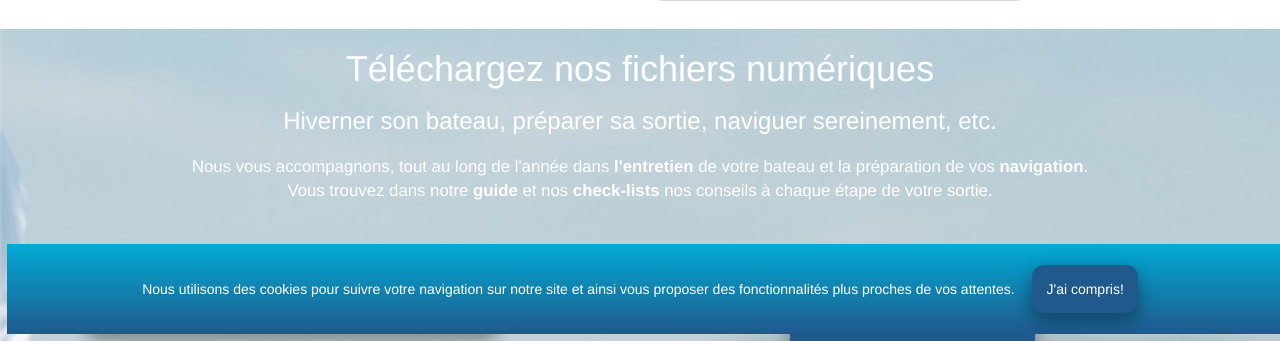
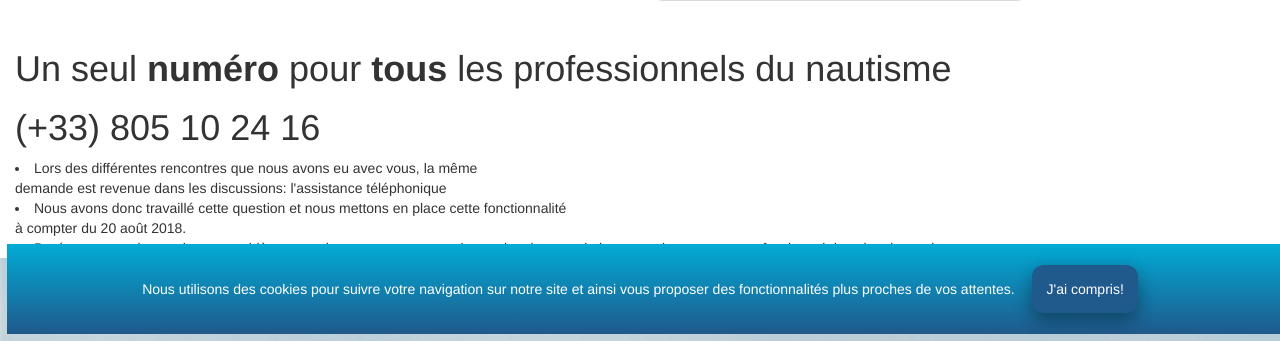
Before and after one commit to pjtiberghien/trial, a Jekyll site: the page built from docs/index.html, in a window 1280 px wide and 1400 px high, cut to the strip 1059-1400 px from the top of the window. Built offline with Jekyll 4.4.1, drawn with Linux system fonts in a browser that asks for light colours; nearby versions of some CDN libraries; some of the changed text lies outside the part shown.

Commit message:
add assistance

```diff
--- a/docs/_includes/navbar.html
+++ b/docs/_includes/navbar.html
@@ -1,8 +1,9 @@
 <nav id="mytopnav" class="topnav">
     <a href="{{ site.url }}/index.html#home" class="image"><img src="{{ site.url }}/assets/images/logo.png" id="logo"></a>
     <a href="{{ site.url }}/index.html#about">Présentation</a>
+    <a href="{{ site.url }}/index.html#assistance">Assistance</a>
     <a href="{{ site.url }}/index.html#telecharger">Téléchargement</a>
-    <a href="{{ site.url }}/blog">not' blog </a>
+    <a href="{{ site.url }}/blog">Blog </a>
     <a href="{{ site.url }}/index.html#reseauxsociaux">Réseaux sociaux</a>
     <a href="{{ site.url }}/index.html#inscription">Inscription</a>
     <a href="{{ site.url }}/index.html#contact">Contacts</a>
--- a/docs/assets/css/main.css
+++ b/docs/assets/css/main.css
@@ -436,6 +436,7 @@ Background images
 
 #cartedutour {
     background-image: url("images/mockupHD.png");
+    background-position: center;
 }
 
 #histoireimg {
@@ -468,7 +469,7 @@ Background images
 
 #home {
         background-image: url("images/main-HD.png");
-        background-size: cover;
+        background-size: contain;
         padding-top: 30em;
     }
 
--- a/docs/index.html
+++ b/docs/index.html
@@ -27,6 +27,14 @@
                        poster="assets/images/logo.png"></video>
         </div>
     </div>
+</div>
+
+<div class="container-fluid" id="assistance">
+    <h1>Un seul <strong>numéro</strong> pour <strong>tous</strong> les professionnels du nautisme</h1>
+    <h1>(+33) 805 10 24 16</h1>
+    <li>Lors des différentes rencontres que nous avons eu avec vous, la même<br> demande est revenue dans les discussions: l'assistance téléphonique</li>
+    <li>Nous avons donc travaillé cette question et nous mettons en place cette fonctionnalité<br>à compter du 20 août 2018.</li>
+    <li>Dorénavant, quelque soit votre problème, appelez-nous, nous garantissons la mise en relation - gratuite - avec un professionnel dans les deux minutes.</li>
 </div>
 
 <div class="container-fluid withbackground" id="telecharger">
```
